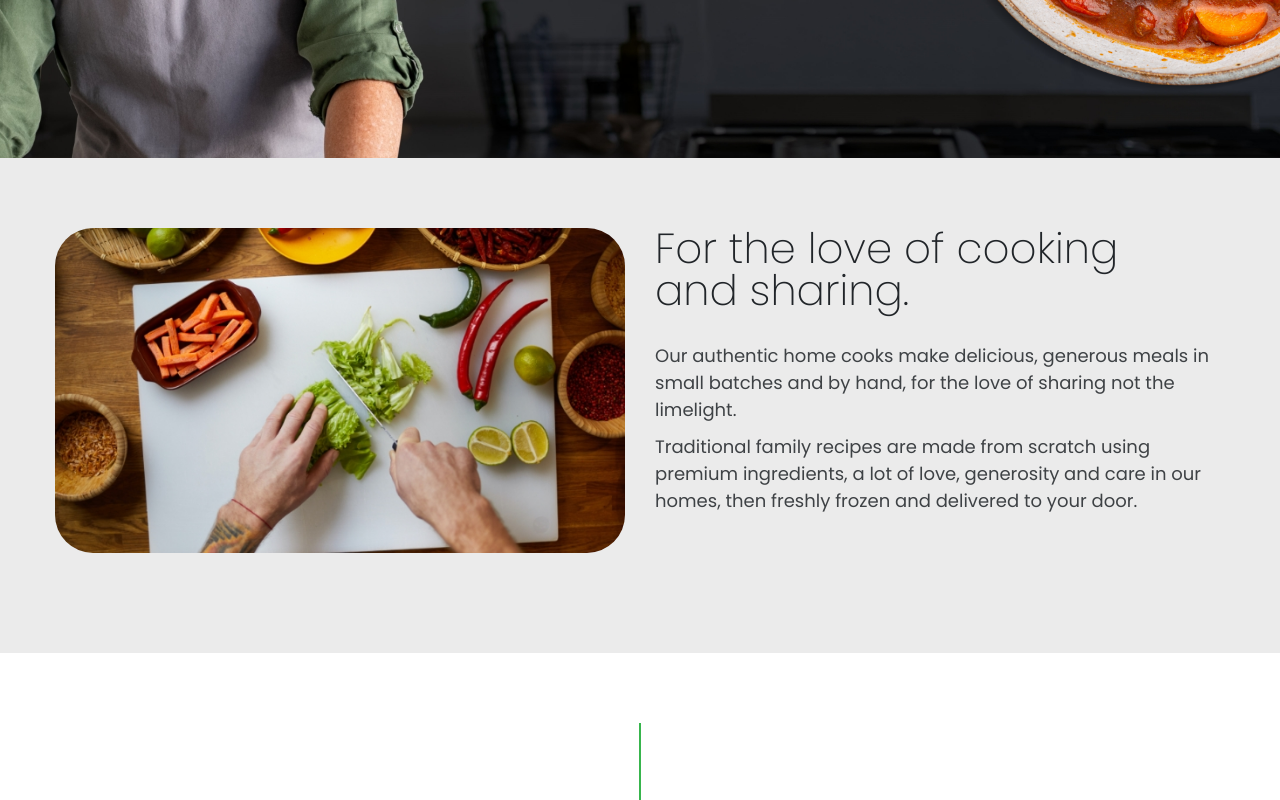
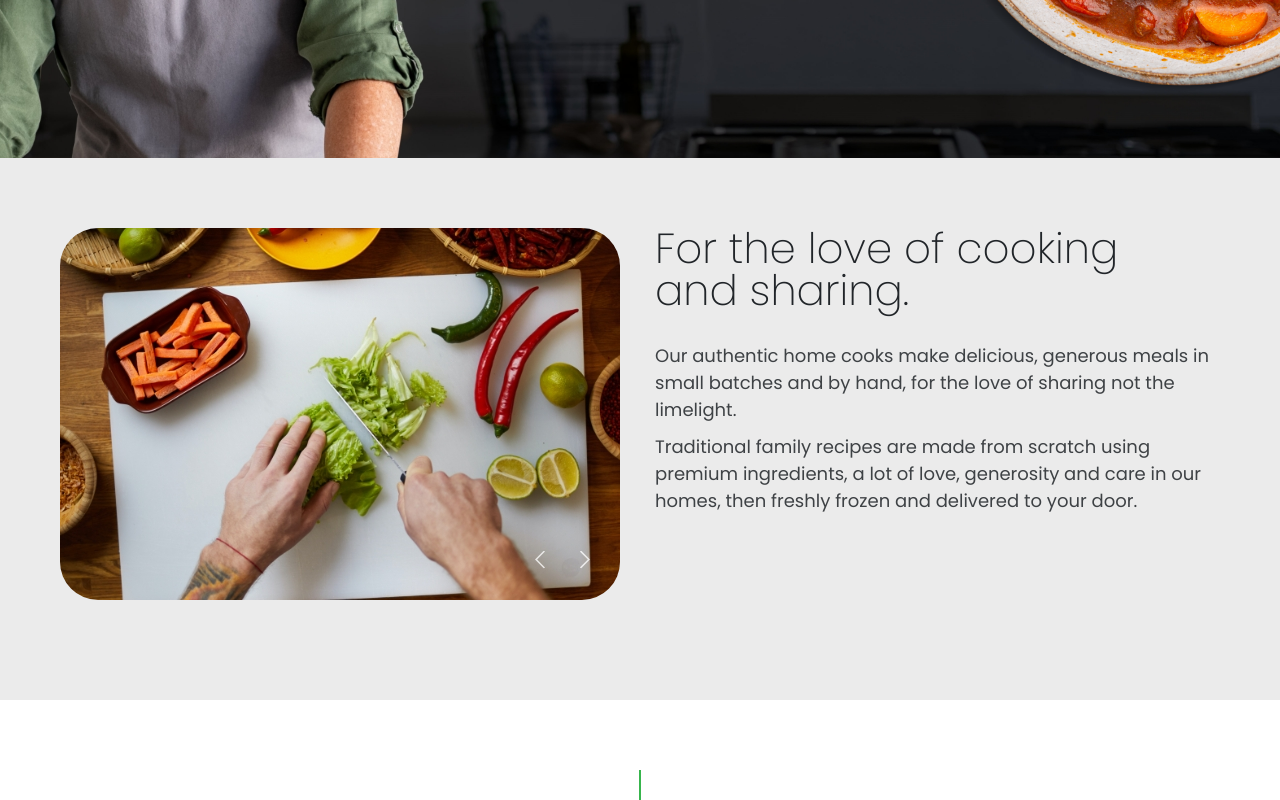
Before and after one commit to sunilsingh2019/FoodSt, a website: page index.html in a window 1280 px wide. Shown: the part 595-1395 px from the top of the page. Drawn offline with Linux system fonts and the light colour scheme.

Commit message:
responsive fixed

```diff
--- a/index.html
+++ b/index.html
@@ -163,8 +163,17 @@
             <div class="welcome">
               <div class="row">
                 <div class="col-lg-6">
-                  <div class="welcome-imgwrapper mb-5">
-                    <img src="images/spicy-food-top-view-9GQ7S84.jpg" alt="" class="img-fluid">
+                  <div class="welcome-slider mb-5">
+                    <div class="welcome-item">
+                      <div class="welcome-imgwrapper">
+                        <img src="images/spicy-food-top-view-9GQ7S84.jpg" alt="" class="img-fluid">
+                      </div>
+                    </div>
+                    <div class="welcome-item">
+                      <div class="welcome-imgwrapper">
+                        <img src="images/spicy-food-top-view-9GQ7S84.jpg" alt="" class="img-fluid">
+                      </div>
+                    </div>
                   </div>
                 </div>
                 <div class="col-lg-6">
```
Also changed, not shown: build/css/style.min.css, build/js/custom.js, 1 other file.
